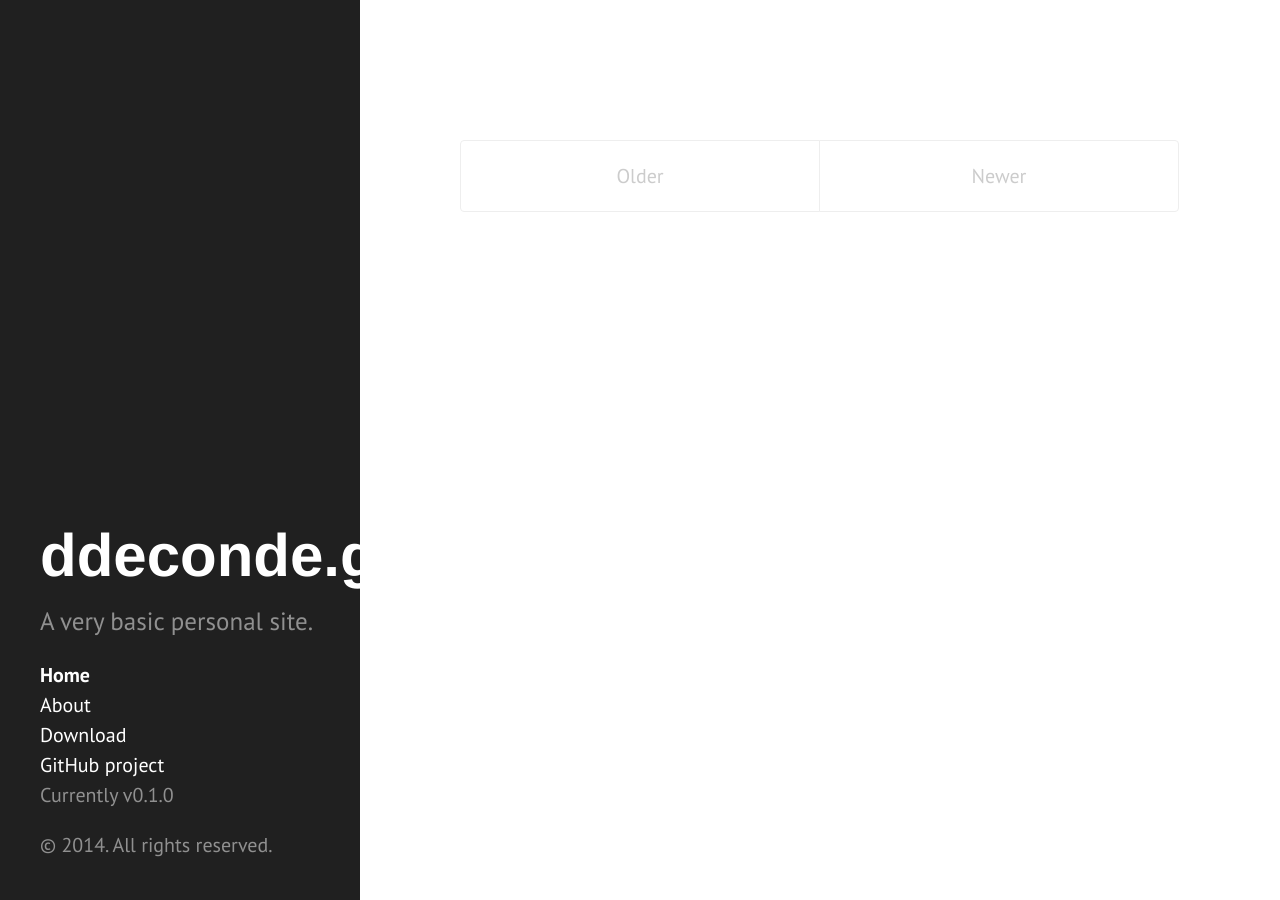
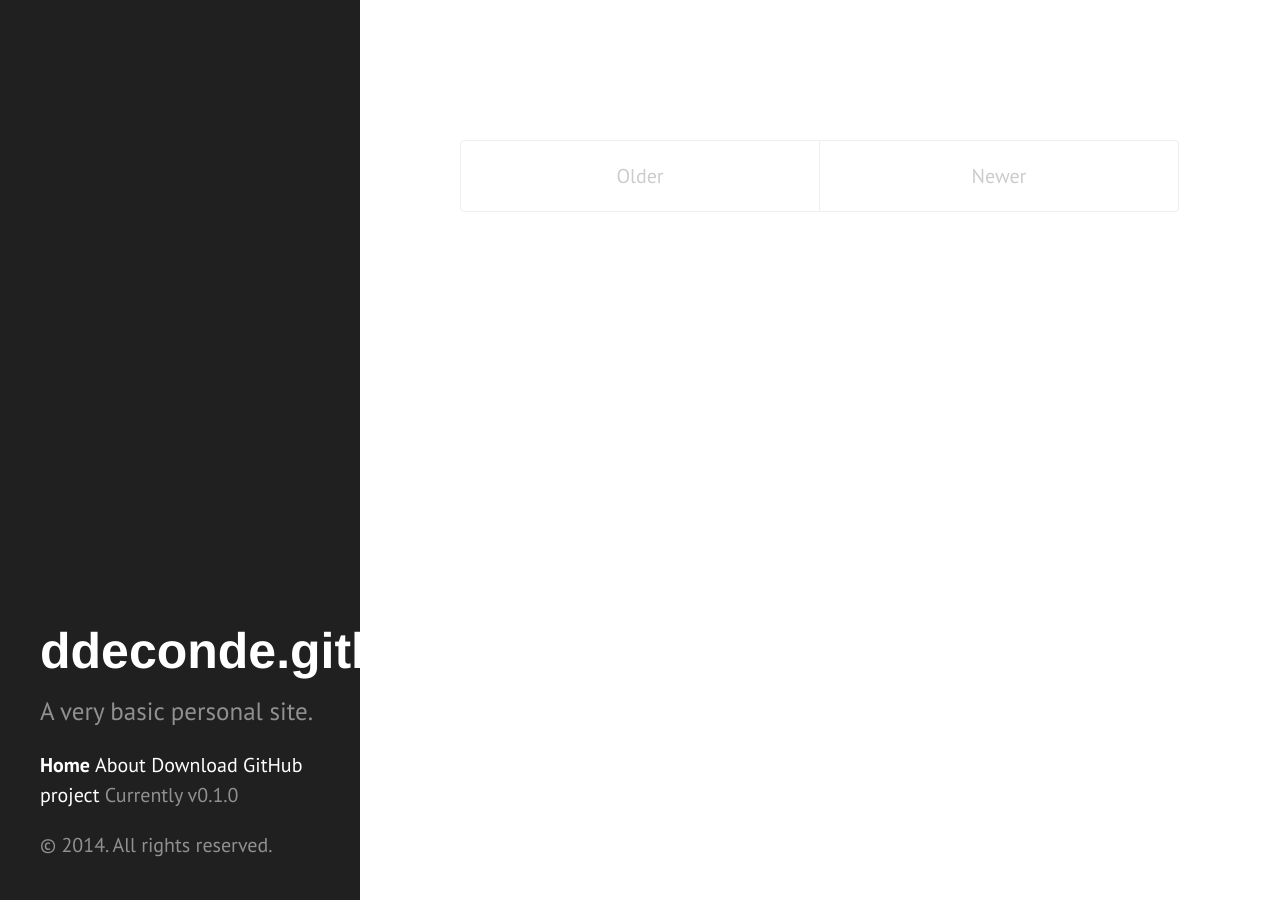
Before and after one commit to ddeconde/ddeconde.github.io, a Jekyll site: the page built from index.html, in a window 1280 px wide. Built offline with Jekyll 4.4.1, drawn with Linux system fonts in a browser that asks for light colours; Markdown is read by kramdown in place of the engine named in the settings; the list of posts is cut into pages by our own code.

Commit message:
back to hyde

```diff
--- a/public/css/hyde.css
+++ b/public/css/hyde.css
@@ -80,7 +80,7 @@ html {
   color: #fff;
   margin-top: 0;
   font-family: "Helvetica Neue", Helvetica, Arial, sans-serif;
-  font-size: 3rem;
+  font-size: 2.5rem;
 }
 
 /* Sidebar nav */
@@ -89,7 +89,7 @@ html {
   list-style: none;
 }
 .sidebar-nav-item {
-  display: block;
+  display: inline;
 }
 a.sidebar-nav-item:hover,
 a.sidebar-nav-item:focus {
```
